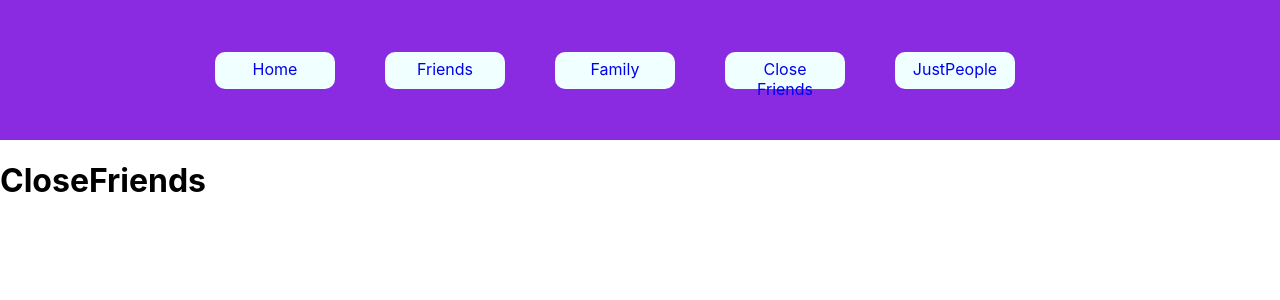
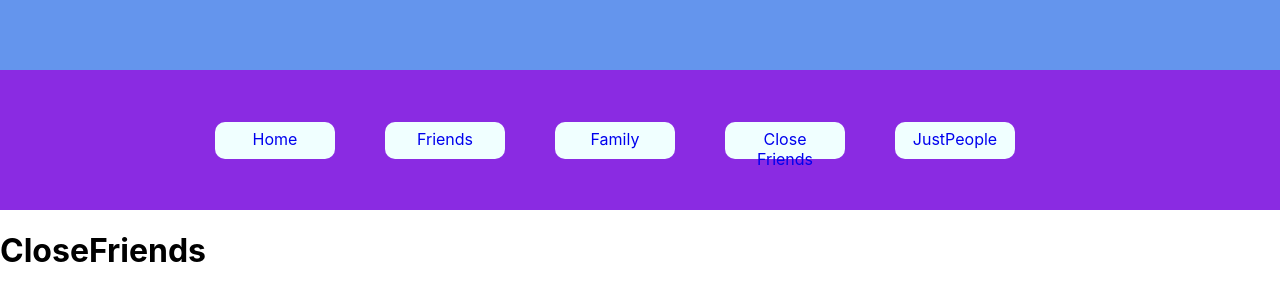
Before and after one commit to fantomkis/react_pro, a React (Create React App) app: page /closefr in a window 1280 px wide. Shown: the top 300 px of the page. Built offline with nearby package versions, Linux system fonts and the light colour scheme.

Commit message:
Update comit

```diff
--- a/src/components/App.tsx
+++ b/src/components/App.tsx
@@ -2,17 +2,19 @@
 
 import { Route, Routes } from 'react-router-dom';
 import Family from './Family/Family';
-import Navigation from './Navigation/Navigation';
+import Sidebar from './Sidebar/Sidebar';
 import Home from '../pages/Home';
 import Friends from './Friends/Friends';
 import CloseFriends from './CloseFriends/CloseFriends';
 import JustPeople from './JustPeople/JustPeople';
+import Footer from './Footer/Footer';
+import Header from './Header.tsx/Header';
 
 function App() {
   return (
     <>
-
-      <Navigation/>
+    <Header/>
+      <Sidebar/>
 
       <main>
         <Routes>
@@ -21,9 +23,9 @@ function App() {
           <Route path='/family' element={<Family />} />
           <Route path='/closefr' element={<CloseFriends />} />
             <Route path='/justpeple' element={<JustPeople />} />
-
         </Routes>
       </main>
+      <Footer/>
 
       </>
   );
--- /dev/null
+++ b/src/components/Footer/Footer.tsx
@@ -0,0 +1,11 @@
+import React from 'react';
+
+function Footer() {
+    return (
+        <div>
+
+        </div>
+    );
+}
+
+export default Footer;
--- /dev/null
+++ b/src/components/Header.tsx/Header.module.css
@@ -0,0 +1,5 @@
+.header {
+  width: 100wh;
+  height: 70px;
+  background-color: cornflowerblue;
+}
--- /dev/null
+++ b/src/components/Header.tsx/Header.tsx
@@ -0,0 +1,11 @@
+
+import s from './Header.module.css';
+const Header = () => {
+    return (
+        <div className={s.header}>
+
+        </div>
+    );
+};
+
+export default Header;
--- a/src/components/Navigation/Navigation.tsx
+++ b/src/components/Sidebar/Sidebar.tsx
@@ -1,6 +1,6 @@
-import React from "react";
+
 import { NavLink } from "react-router-dom";
-import s from "./Navigation.module.css";
+import s from "./Sidebar.module.css";
 
 const Navigation = () => {
   return (
```
Also changed, not shown: src/components/Sidebar/Sidebar.module.css (renamed from src/components/Navigation/Navigation.module.css).
